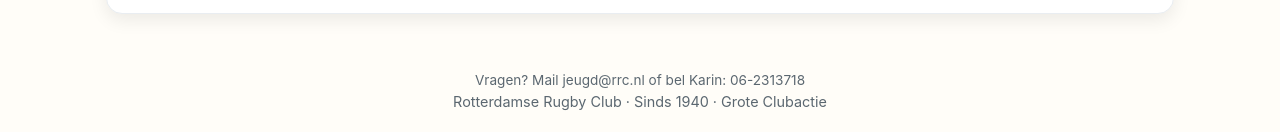
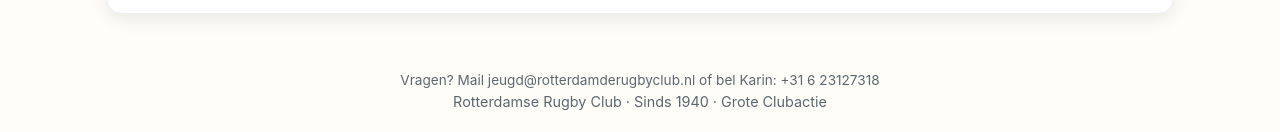
Before and after one commit to sem-sea/RRC, a plain HTML site: page index.html in a window 1280 px wide. Shown: the part 1041-1173 px from the top of the page. Drawn offline with Linux system fonts and the light colour scheme.

Commit message:
Update index.html

```diff
--- a/index.html
+++ b/index.html
@@ -182,7 +182,7 @@ h1,h2,h3{margin:0}
 </main>
 
 <footer class="footer">
-  <span data-i18n="foot_contact">Vragen? Mail <a href="mailto:jeugd@rrc.nl">jeugd@rrc.nl</a> of bel Karin: 06-2313718</span><br>
+  <span data-i18n="foot_contact">Vragen? Mail <a href="mailto:jeugd@rotterdamderugbyclub.nl">jeugd@rotterdamderugbyclub.nl</a> of bel Karin: 06-23127318</span><br>
   <span class="small" data-i18n="foot_line">Rotterdamse Rugby Club · Sinds 1940 · Grote Clubactie</span>
 </footer>
 
@@ -242,7 +242,7 @@ const dict = {
     cta_h2:"Scan & koop direct je lot",
     cta_p:"Winkans 1 op 9 · 80% gaat naar de club.",
     qr_note:"Werkt overal: camera/QR-scanner → kies je bundel → betaal & klaar.",
-    foot_contact:'Vragen? Mail <a href="mailto:jeugd@rrc.nl">jeugd@rrc.nl</a> of bel Karin: 06-2313718',
+    foot_contact:'Vragen? Mail <a href="mailto:jeugd@rotterdamderugbyclub.nl">jeugd@rotterdamderugbyclub.nl</a> of bel Karin: +31 6 23127318',
     foot_line:"Rotterdamse Rugby Club · Sinds 1940 · Grote Clubactie",
     sticky_meta:"Winkans 1 op 9 · 80% naar RRC"
   },
@@ -265,7 +265,7 @@ const dict = {
     cta_h2:"Scan & buy your ticket",
     cta_p:"Odds 1 in 9 · 80% goes to the club.",
     qr_note:"Works everywhere: camera/QR → pick a bundle → pay & done.",
-    foot_contact:'Questions? Email <a href="mailto:jeugd@rrc.nl">jeugd@rrc.nl</a> or call Karin: +31 6 2313718',
+    foot_contact:'Questions? Email <a href="mailto:jeugd@rotterdamderugbyclub.nl">jeugd@rotterdamderugbyclub.nl</a> or call Karin: +31 6 23127318',
     foot_line:"Rotterdamse Rugby Club · Since 1940 · Grote Clubactie",
     sticky_meta:"Odds 1 in 9 · 80% to RRC"
   }
```
